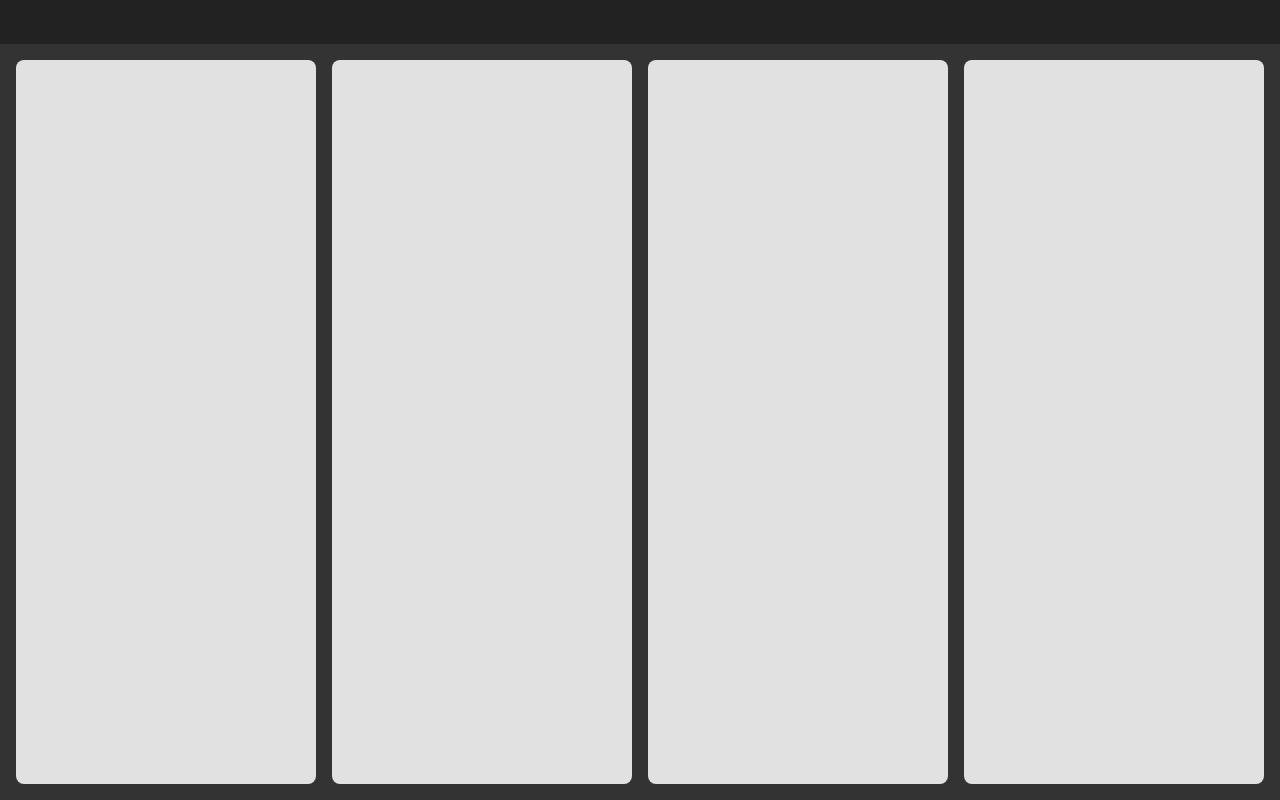
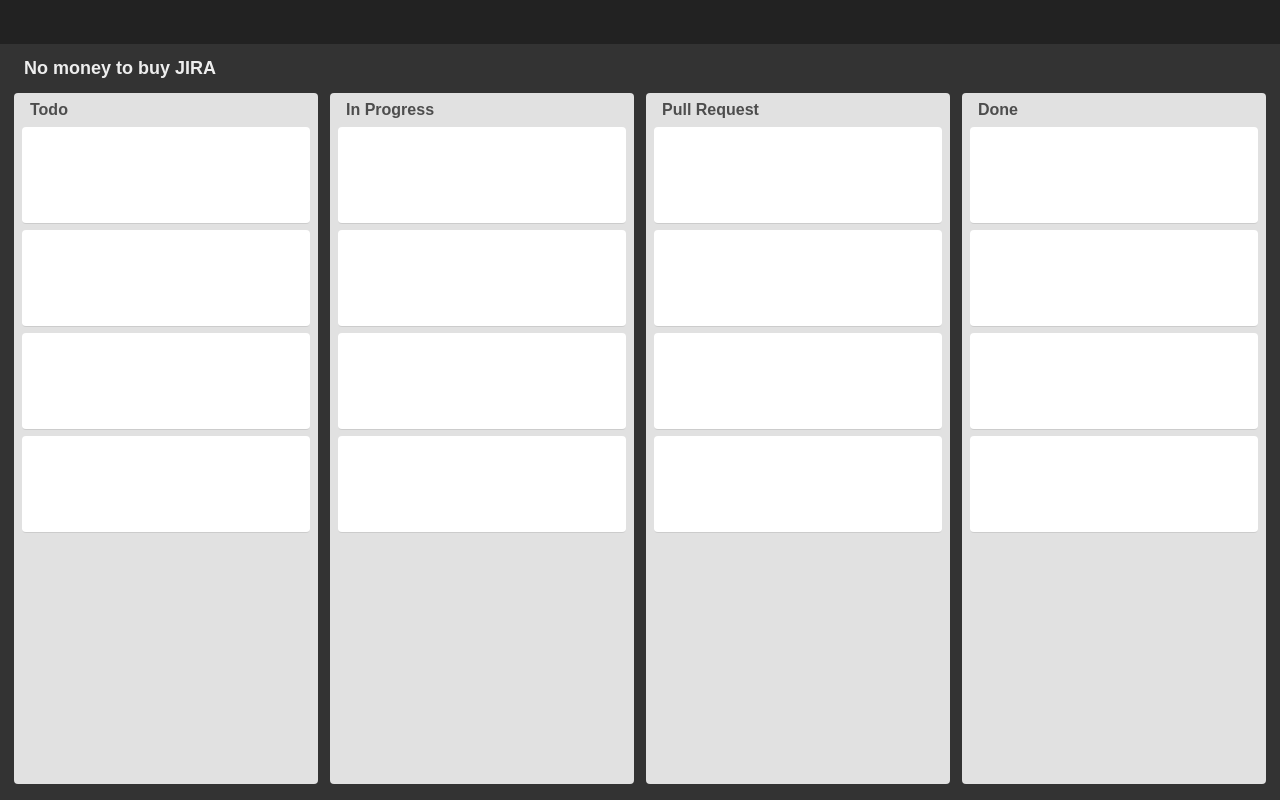
Before and after one commit to azurechen/GitScrum, a React (Create React App) app in the folder web/: page / in a window 1280 px wide. Built offline with nearby package versions, Linux system fonts and the light colour scheme.

Commit message:
Add tickets layout.

```diff
--- a/web/src/App.css
+++ b/web/src/App.css
@@ -22,8 +22,22 @@ html, body, #root, .App {
 
 .Board {
   display: flex;
+  flex-direction: column;
+  flex: 1;
+  background-color: #333;
+}
+
+.Board > .name {
+  text-align: left;
+  font-weight: bolder;
+  font-size: 18px;
+  color: #EEE;
+  padding: 14px 24px;
+}
+
+.Board > .content {
+  display: flex;
   flex-direction: row;
   flex: 1;
-  background-color: #333;
-  padding: 0 8px;
+  padding: 0 8px 16px;
 }
--- a/web/src/App.js
+++ b/web/src/App.js
@@ -4,12 +4,15 @@ import './App.css';
 
 import Field from './components/Field';
 
+let BOARD_NAME = "No money to buy JIRA";
+let LABELS = ["Todo", "In Progress", "Pull Request", "Done"];
+
 class App extends Component {
 
   getFields() {
     var fields = [];
     for (var i = 0; i < 4; i++) {
-      fields.push(<Field key={i} />);
+      fields.push(<Field key={i} name={LABELS[i]} />);
     }
     return fields;
   }
@@ -20,7 +23,10 @@ class App extends Component {
         <div className="App-header">
         </div>
         <div className="Board">
-          {this.getFields()}
+          <div className="name">{BOARD_NAME}</div>
+          <div className="content">
+            {this.getFields()}
+          </div>
         </div>
       </div>
     );
--- a/web/src/components/Field.css
+++ b/web/src/components/Field.css
@@ -1,11 +1,27 @@
 .Field {
   display: flex;
   flex: 1;
-  padding: 16px 8px;
+  padding: 0 6px;
 }
 
 .Field > div {
+  display: flex;
+  flex-direction: column;
   flex: 1;
   background-color: #E1E1E1;
-  border-radius: 8px;
+  border-radius: 4px;
 }
+
+.Field .name {
+  padding: 8px 16px;
+  text-align: left;
+  font-weight: bolder;
+  color: #4D4D4D;
+}
+
+.Field .content {
+  flex: 1;
+  padding: 8px;
+  padding-top: 0;
+  overflow: scroll;
+}
--- a/web/src/components/Field.js
+++ b/web/src/components/Field.js
@@ -1,5 +1,7 @@
 import React, { Component } from 'react';
 import './Field.css';
+
+import Ticket from './Ticket';
 
 class Field extends Component {
 
@@ -8,10 +10,23 @@ class Field extends Component {
     this.state = {}
   }
 
+  getTickets() {
+    var tickets = [];
+    for (var i = 0; i < 4; i++) {
+      tickets.push(<Ticket key={i} />);
+    }
+    return tickets;
+  }
+
   render() {
     return (
       <div className="Field">
-        <div></div>
+        <div>
+          <div className="name">{this.props.name}</div>
+          <div className="content">
+            {this.getTickets()}
+          </div>
+        </div>
       </div>
     );
   }
--- /dev/null
+++ b/web/src/components/Ticket.css
@@ -0,0 +1,8 @@
+.Ticket {
+  flex: 1;
+  height: 96px;
+  background-color: #FFF;
+  border-bottom: 1px solid #ccc;
+  border-radius: 4px;
+  margin-bottom: 6px;
+}
--- /dev/null
+++ b/web/src/components/Ticket.js
@@ -0,0 +1,20 @@
+import React, { Component } from 'react';
+import './Ticket.css';
+
+class Ticket extends Component {
+
+  constructor(props) {
+    super(props);
+    this.state = {}
+  }
+
+  render() {
+    return (
+      <div className="Ticket">
+
+      </div>
+    );
+  }
+}
+
+export default Ticket;
```
